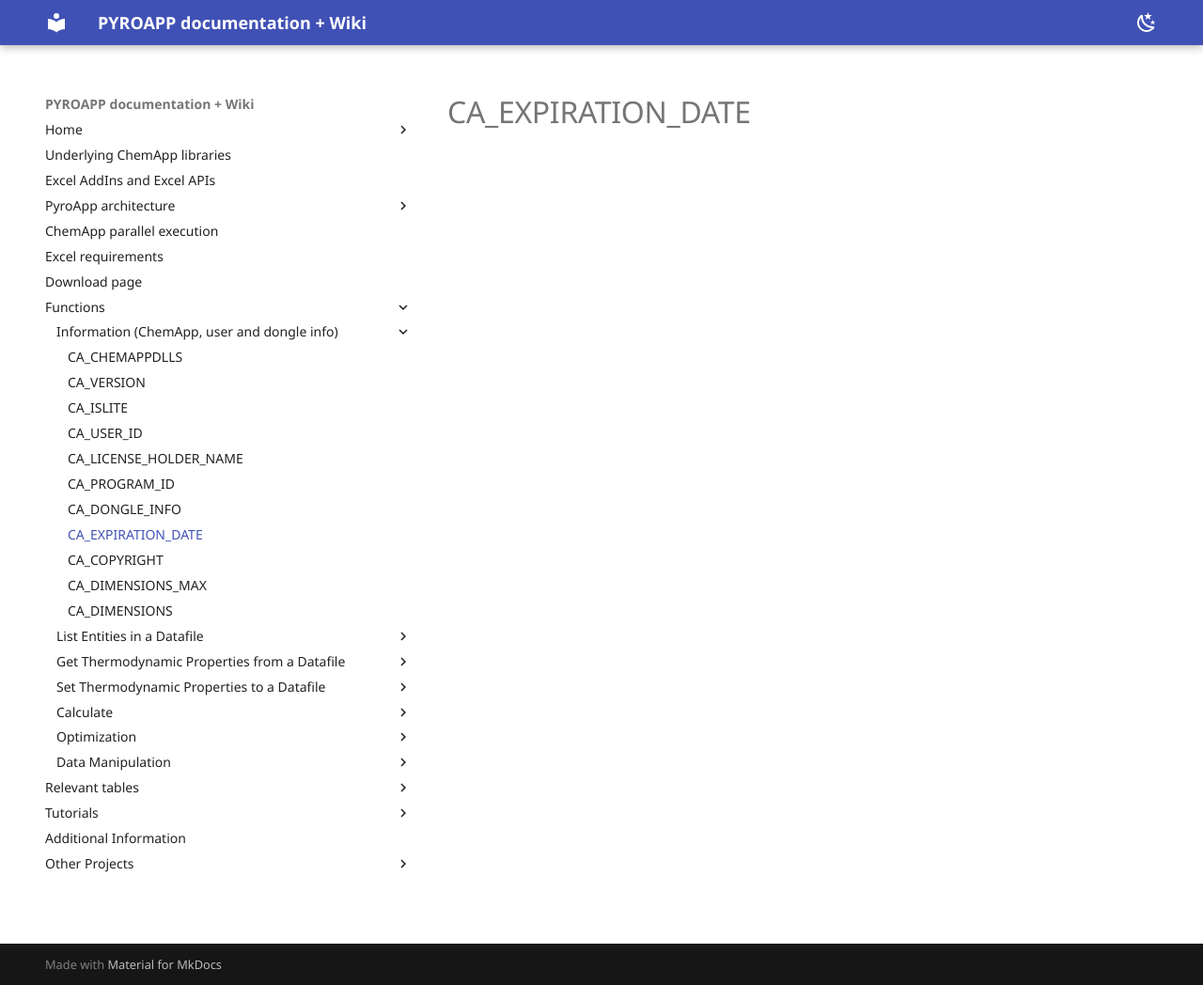
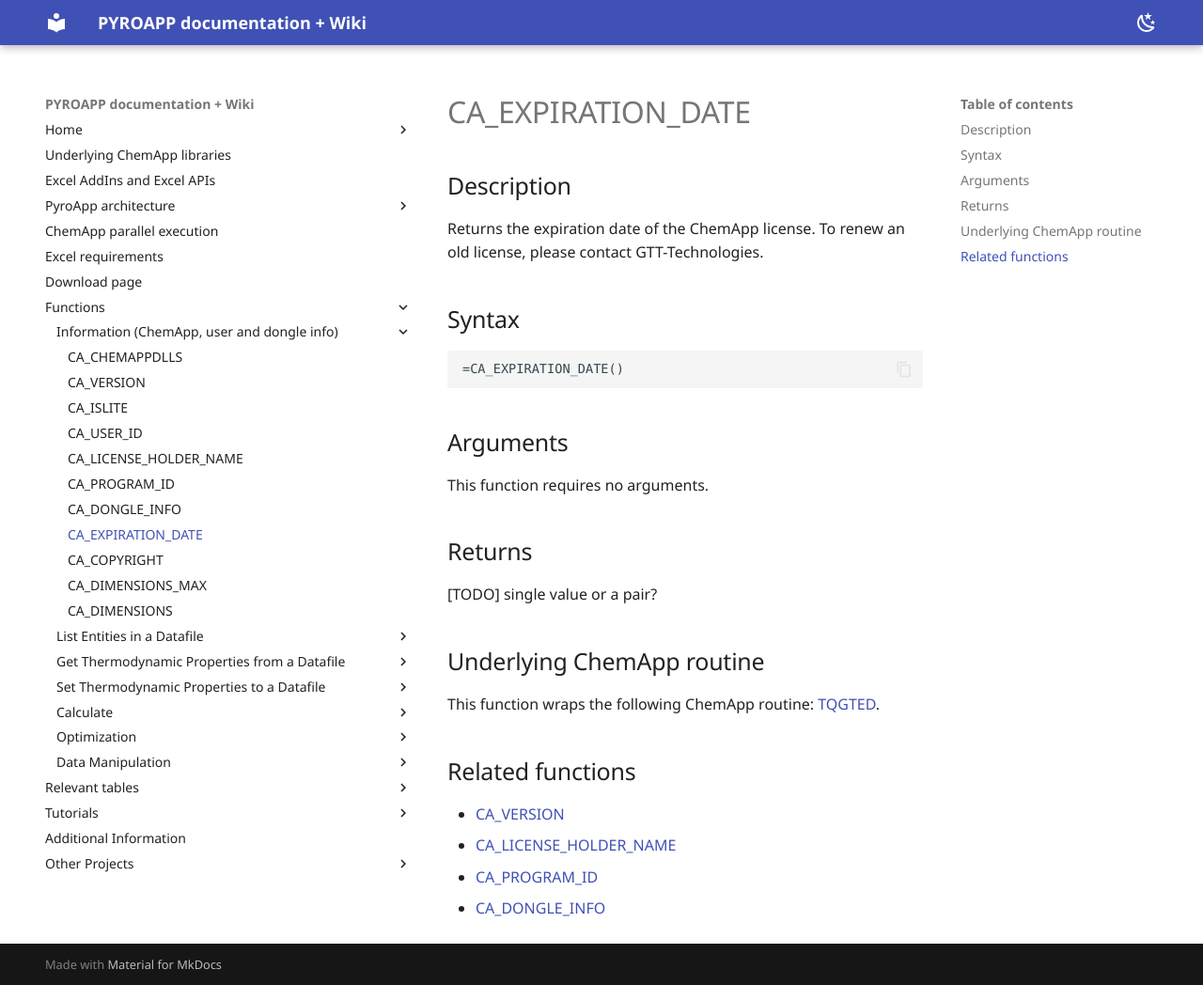
Before and after one commit to evnekdev/pyroapp-docs, an MkDocs documentation site: the page built from docs/functions/ca_expiration_date.md, in a window 1280 px wide and 1048 px high. Shown: the whole window at 94% size. Built offline with MkDocs 1.6.1 and Material for MkDocs 9.7.7, drawn with Linux system fonts in a browser that asks for light colours; some web fonts are replaced.

Commit message:
Update ca_expiration_date.md

````diff
--- a/docs/functions/ca_expiration_date.md
+++ b/docs/functions/ca_expiration_date.md
@@ -1 +1,30 @@
 # CA_EXPIRATION_DATE
+
+## Description
+
+Returns the expiration date of the ChemApp license. To renew an old license, please contact GTT-Technologies.
+
+## Syntax
+
+```excel
+=CA_EXPIRATION_DATE()
+```
+
+## Arguments
+
+This function requires no arguments.
+
+## Returns
+
+[TODO] single value or a pair?
+
+## Underlying ChemApp routine
+
+This function wraps the following ChemApp routine: [TQGTED](https://gtt-technologies.de/ca-doc/index.html#tqgted).
+
+## Related functions
+
+  - [CA_VERSION](../ca_version)
+  - [CA_LICENSE_HOLDER_NAME](../ca_license_holder_name)
+  - [CA_PROGRAM_ID](../ca_program_id)
+  - [CA_DONGLE_INFO](../ca_dongle_info)
````
